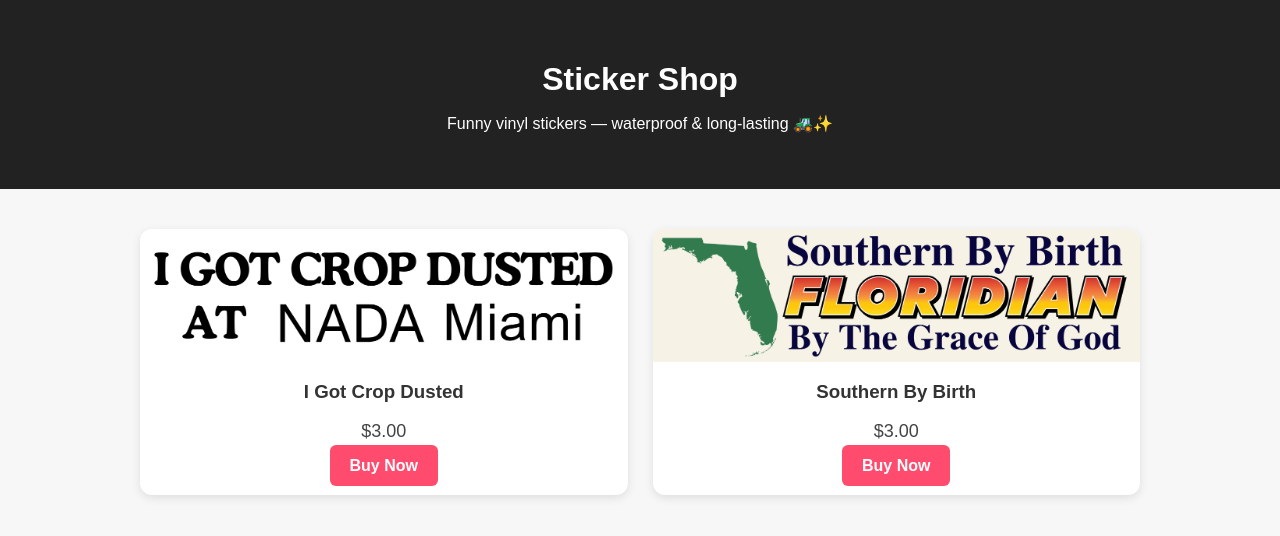
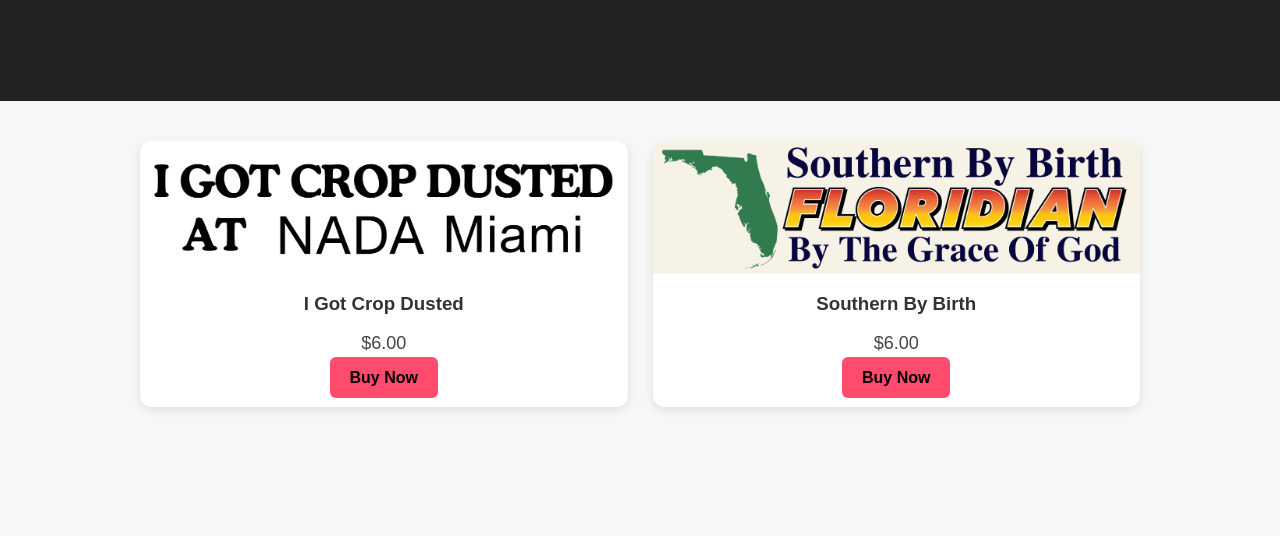
Before and after one commit to shleppindeckle/Stickers, a plain HTML site: page index.html in a window 1280 px wide. Drawn offline with Linux system fonts and the light colour scheme.

Commit message:
Update index.html

```diff
--- a/index.html
+++ b/index.html
@@ -57,7 +57,7 @@
 
         .btn {
             background: #ff4b6e;
-            color: white;
+            color: black;
             padding: 12px 20px;
             text-decoration: none;
             border-radius: 6px;
@@ -73,8 +73,8 @@
 <body>
 
 <header>
-    <h1>Sticker Shop</h1>
-    <p>Funny vinyl stickers — waterproof & long-lasting 🚜✨</p>
+    <h1></h1>
+    <p></p>
 </header>
 
 <section class="products">
@@ -83,7 +83,7 @@
     <div class="product">
         <img src="I Got Crop Dusted.png" alt="I Got Crop Dusted Sticker">
         <h3>I Got Crop Dusted</h3>
-        <p class="price">$3.00</p>
+        <p class="price">$6.00</p>
         <a class="btn" href="https://buy.stripe.com/test_aFabJ169bgNibMZgDw9sk01" target="_blank">
             Buy Now
         </a>
@@ -93,7 +93,7 @@
     <div class="product">
         <img src="Southern By Birth.png" alt="Southern By Birth Sticker">
         <h3>Southern By Birth</h3>
-        <p class="price">$3.00</p>
+        <p class="price">$6.00</p>
         <a class="btn" href="https://buy.stripe.com/test_cNi28r8hj68E5oB1IC9sk00" target="_blank">
             Buy Now
         </a>
```
